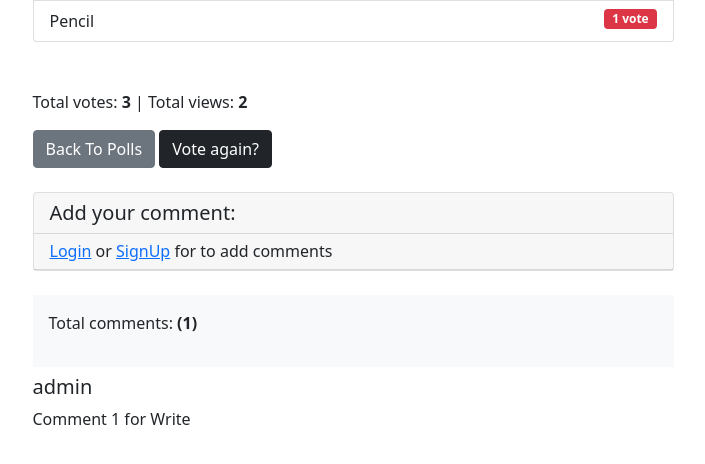
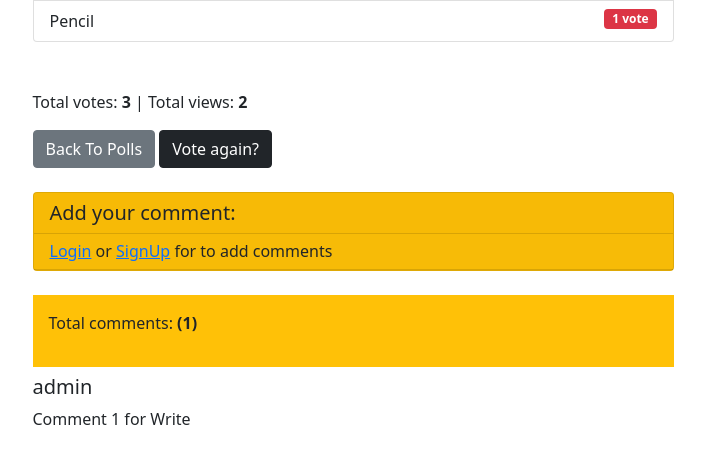
Before and after one commit to Falco13/vote_django_app, a Django app: a page that uses poll_app/templates/poll_app/results.html in a window 1280 px wide. Shown: the part 193-657 px from the top of the page, without its empty margins (287-992 px from the left). Run offline with Django 4.2, Linux system fonts and the light colour scheme; data comes from the database, SQL or seed files in the repository; both versions use the stored data as it was after the commit.

Commit message:
fix html-templates

```diff
--- a/accounts/templates/accounts/password_change.html
+++ b/accounts/templates/accounts/password_change.html
@@ -12,7 +12,8 @@
         <form method="post">
             {% csrf_token %}
             {{ form.as_p }}
-            <button type="submit" class="btn btn-success btn-block">Password change</button>
+            <button type="submit" class="btn btn-danger btn-block">Password change</button>
+            <a class="btn btn-success" href="{% url 'accounts:profile' %}" type="submit">Cancel</a>
         </form>
 
     </div>
--- a/poll_app/templates/poll_app/results.html
+++ b/poll_app/templates/poll_app/results.html
@@ -19,7 +19,7 @@ Total votes: <b>{{ question.total_votes }}</b> | Total views: <b>{{ question.tot
 <a class="btn btn-secondary" href="{% url 'poll_app:home' %}">Back To Polls</a>
 <a class="btn btn-dark" href="{% url 'poll_app:detail' question.slug %}">Vote again?</a>
 
-<div class="card my-4">
+<div class="card text-dark bg-warning my-4">
     <h5 class="card-header">Add your comment:</h5>
     {% if user.is_authenticated %}
     <div class="card-body">
@@ -34,6 +34,7 @@ Total votes: <b>{{ question.total_votes }}</b> | Total views: <b>{{ question.tot
             <div class="form-group">
                 {{ form.comment_text }}
             </div>
+            <br>
             <button type="submit" class="btn btn-success">Add comment</button>
         </form>
     </div>
@@ -43,7 +44,7 @@ Total votes: <b>{{ question.total_votes }}</b> | Total views: <b>{{ question.tot
     {% endif %}
 </div>
 
-<div class="p-3 mb-2 bg-light text-dark">
+<div class="p-3 mb-2 bg-warning text-dark">
     <p>Total comments: <b>({{ comm.count }})</b></p>
 </div>
 
```
Also changed, not shown: db.sqlite3.
